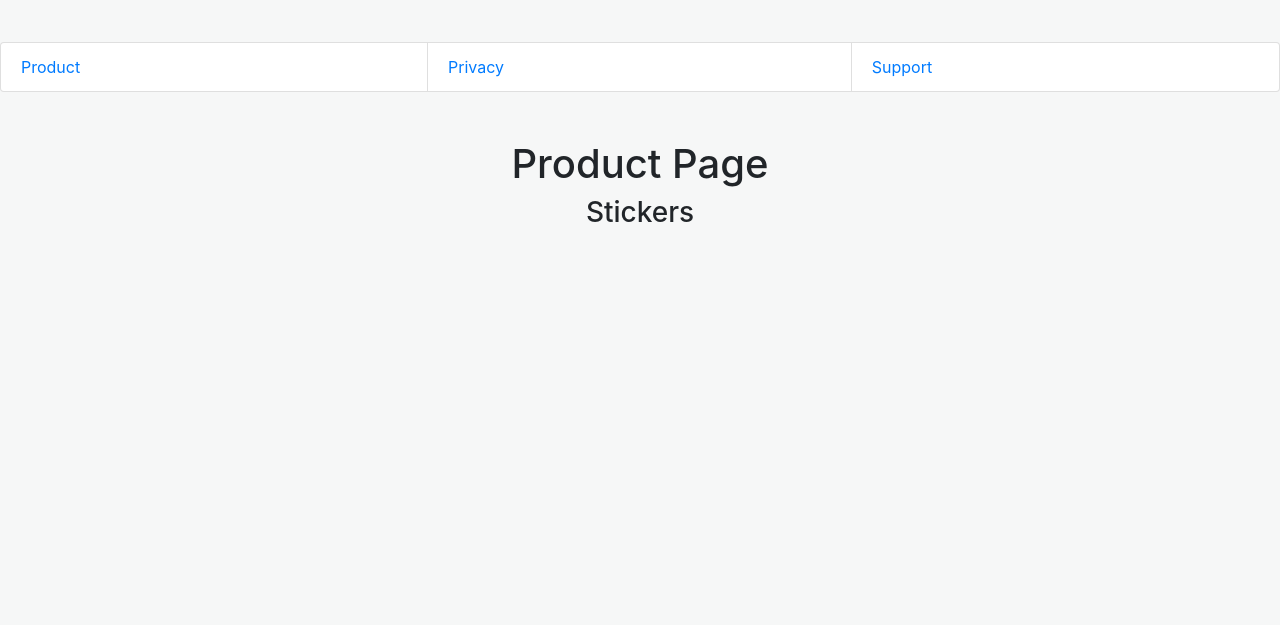
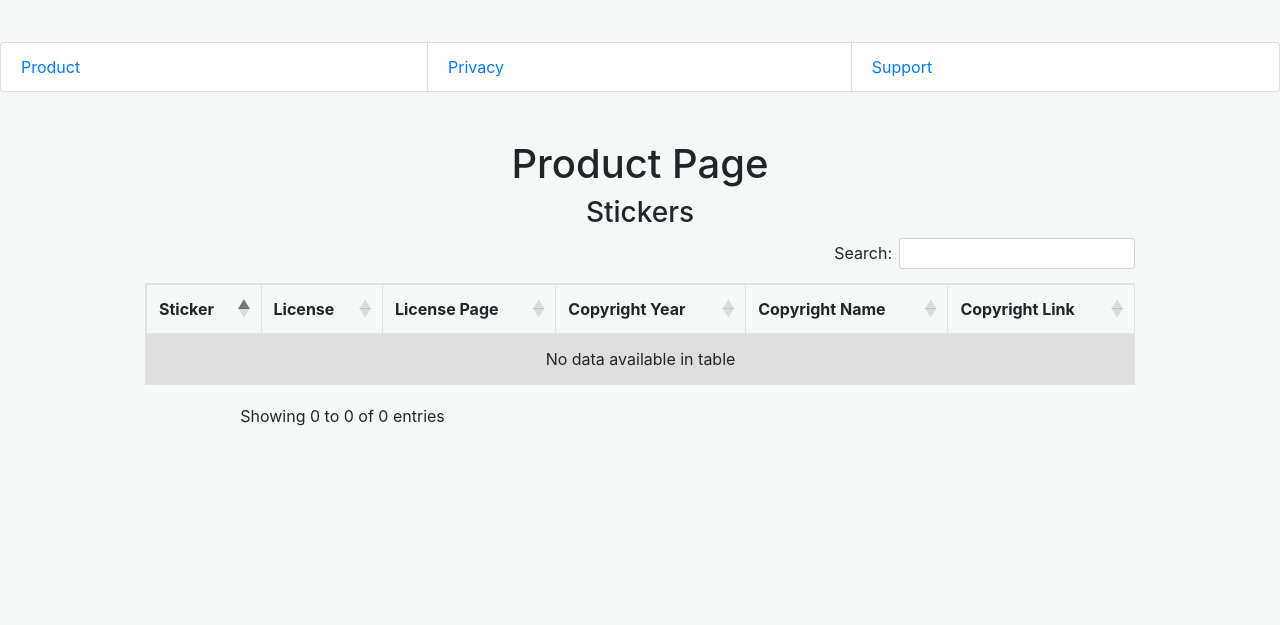
Before and after one commit to dan-king/ios-sticker-pack-website-template, a Flask app: template templates/product.html in a window 1280 px wide. Shown: the part 58-683 px from the top of the page. Run offline with Flask 2, Linux system fonts and the light colour scheme; the template is opened without the code that fills it, so the values that code supplies are empty; some libraries are stand-ins or nearby versions.

Commit message:
Read CSV with Pandas and format display with DataTables

```diff
--- a/index.py
+++ b/index.py
@@ -1,4 +1,5 @@
 import markdown
+import pandas as pd
 import os
 from flask import (
     Flask,
@@ -42,12 +43,31 @@ def home() -> "html":
 # Product page route
 @app.route("/product")
 def product() -> "html":
-    with app.open_resource("content/stickers.csv") as f:
-        stickers_csv = f.read()
+    stickers_csv = pd.read_csv("content/stickers.csv")
+    print(f"stickers_csv: {stickers_csv}")
+    sticker_list = []
+    for index, row in stickers_csv.iterrows():
+        print(row['Sticker'], row['License'])
+        sticker = row['Sticker']
+        license = row['License']
+        license_page = row['license_page']
+        copyright_year = row['copyright_year']
+        copyright_name = row['copyright_name']
+        copyright_link = row['copyright_user_link']
+        s = [
+            sticker,
+            license,
+            license_page,
+            copyright_year,
+            copyright_name,
+            copyright_link
+        ]
+        sticker_list.append(s)
 
     return render_template(
         "product.html",
         stickers_csv=stickers_csv,
+        sticker_list=sticker_list,
     )
 
 
--- a/requirements.txt
+++ b/requirements.txt
@@ -6,10 +6,15 @@ Jinja2==3.0.1
 Markdown==3.3.4
 MarkupSafe==2.0.1
 mypy-extensions==0.4.3
+numpy==1.21.2
+pandas==1.3.3
 pathspec==0.9.0
 platformdirs==2.3.0
+python-dateutil==2.8.2
 python-dotenv==0.19.0
+pytz==2021.1
 regex==2021.8.28
+six==1.16.0
 tomli==1.2.1
 typing-extensions==3.10.0.2
 Werkzeug==2.0.1
--- a/templates/product.html
+++ b/templates/product.html
@@ -7,7 +7,52 @@
 <div>
     <h3>Stickers</h3>
 
-    {{ stickers_csv }}
+    <table id="sticker_table" class="table table-striped table-bordered" style="width:100%"></table>
+
 </div>
+<script>
+
+    // Define a "None" variable in case any Python values are set to None
+    var None = 'not set'
+
+    // Convert Python payload to JavaScript
+    var sticker_list = {{ sticker_list | safe }}
+
+    console.log("stickers: ", sticker_list)
+
+    // ===========================================================
+    // Initial page load
+    // ===========================================================
+    $(function(){
+        $('#sticker_table').DataTable( {
+            data: sticker_list,
+            columns: [
+                { title: "Sticker" },
+                { title: "License" },
+                { title: "License Page" },
+                { title: "Copyright Year" },
+                { title: "Copyright Name" },
+                { title: "Copyright Link" }
+            ],
+            columnDefs: [
+                {
+                    "render": function ( data, type, row ) {
+                        return '<a href="' + data + '" target="_blank">Go To License Page</a>'
+                    },
+                    "targets": 2
+                },
+                {
+                    "render": function ( data, type, row ) {
+                        return '<a href="' + data + '" target="_blank">Go To Copyright Link</a>'
+                    },
+                    "targets": 5
+                }
+            ],
+            info: true,
+            paging: false,
+            searching: true
+        } )
+})
+</script>
 
 {% endblock body %}
```
